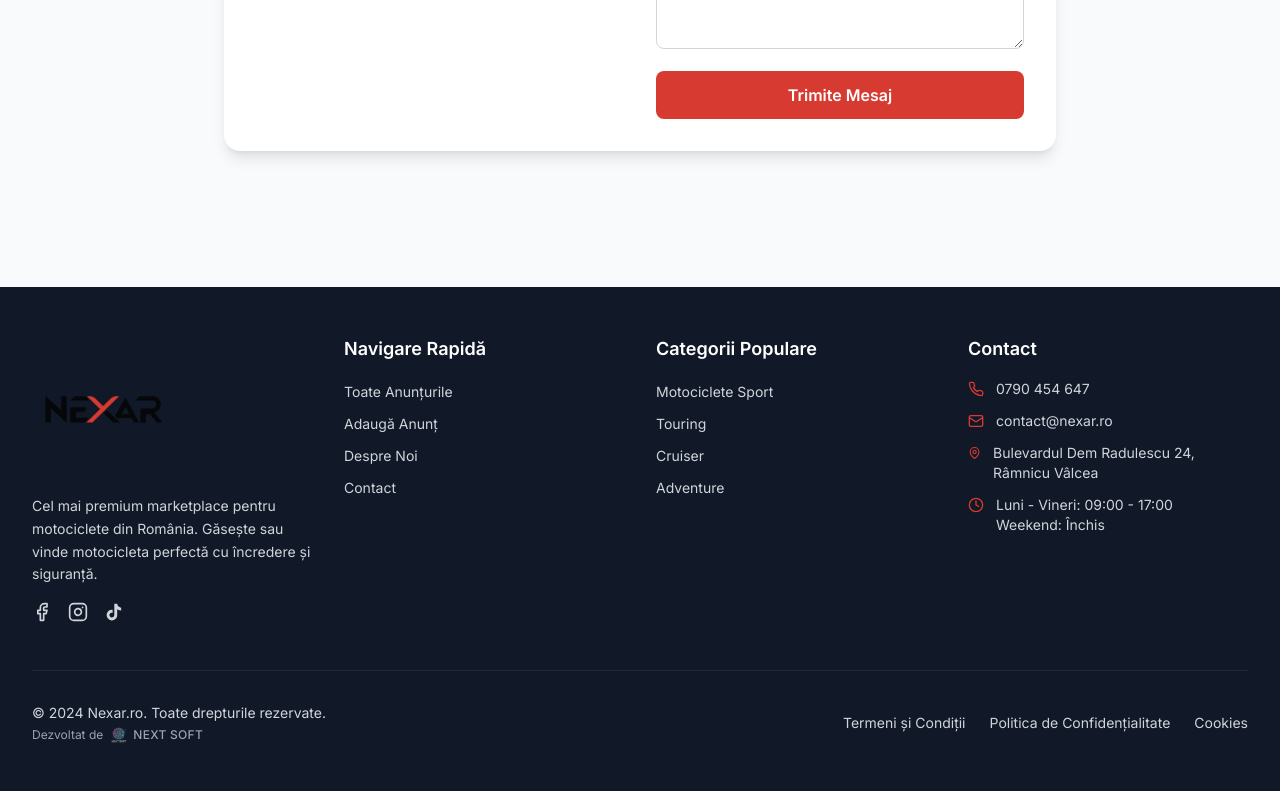
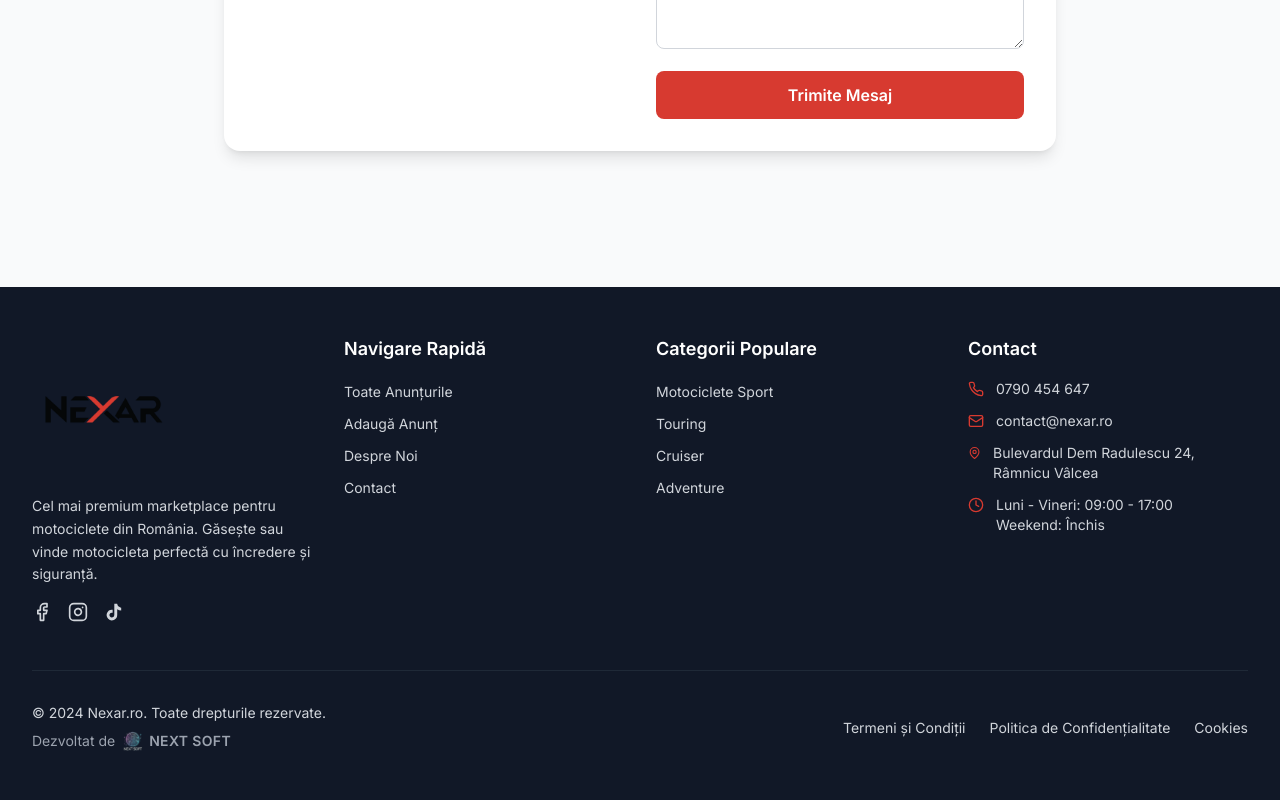
Before and after one commit to MitroiBogdanJob/NEXAR, a React (Vite) app: page /contact in a window 1280 px wide. Shown: the part 658-1458 px from the top of the page. Built offline with nearby package versions, Linux system fonts and the light colour scheme.

Commit message:
Enhance NEXT SOFT footer styling with larger text and red hover

```diff
--- a/src/components/Footer.tsx
+++ b/src/components/Footer.tsx
@@ -148,28 +148,30 @@ const Footer = () => {
               <p className="text-gray-300 text-sm">
                 © 2024 Nexar.ro. Toate drepturile rezervate.
               </p>
-              {/* NEXT SOFT Credit - Integrat elegant sub copyright */}
-              <div className="flex items-center justify-center md:justify-start space-x-2 mt-1">
-                <span className="text-gray-400 text-xs">Dezvoltat de</span>
+              {/* NEXT SOFT Credit - Text mai mare și hover roșu */}
               <a
                 href="https://nextsoft-it.com/"
                 target="_blank"
                 rel="noopener noreferrer"
-                  className="flex items-center space-x-1.5 hover:opacity-80 transition-opacity group"
+                className="inline-flex items-center justify-center md:justify-start space-x-2 mt-2 group transition-all duration-200 hover:scale-105"
               >
+                <span className="text-gray-400 text-sm group-hover:text-nexar-accent transition-colors">
+                  Dezvoltat de
+                </span>
+                <div className="flex items-center space-x-1.5">
                   <img
                     src="/unnamed2.png"
                     alt="NEXT SOFT"
-                    className="h-4 w-4 object-contain opacity-70 group-hover:opacity-100 transition-opacity"
+                    className="h-5 w-5 object-contain opacity-70 group-hover:opacity-100 transition-opacity"
                     onError={(e) => {
                       e.currentTarget.style.display = 'none';
                     }}
                   />
-                  <span className="text-gray-400 text-xs font-medium tracking-wide group-hover:text-gray-300 transition-colors">
+                  <span className="text-gray-400 text-sm font-semibold tracking-wide group-hover:text-nexar-accent transition-colors">
                     NEXT SOFT
                   </span>
+                </div>
               </a>
-              </div>
             </div>
 
             <div className="flex space-x-4 sm:space-x-6 text-sm">
```
Lines whose indentation alone changed are shown as unchanged.
